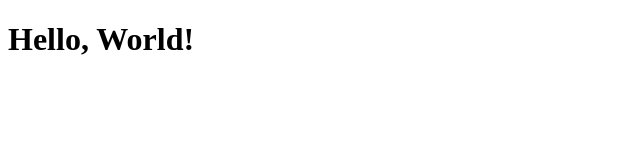
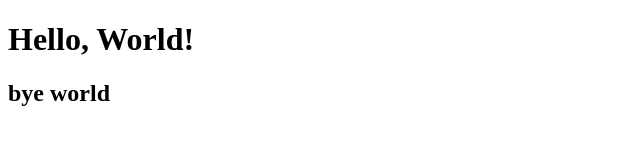
Before and after one commit to pavlo-chernykh/HW1, a plain HTML site: page index.html in a window 1280 px wide. Shown: the whole page, without its empty margins (0-640 px from the left). Drawn offline with Linux system fonts and the light colour scheme.

Commit message:
first commit

```diff
--- a/index.html
+++ b/index.html
@@ -10,5 +10,8 @@
   <h1>
     Hello, World!
   </h1>
+  <h2>
+    bye world
+  </h2>
 </body>
 </html>
```
